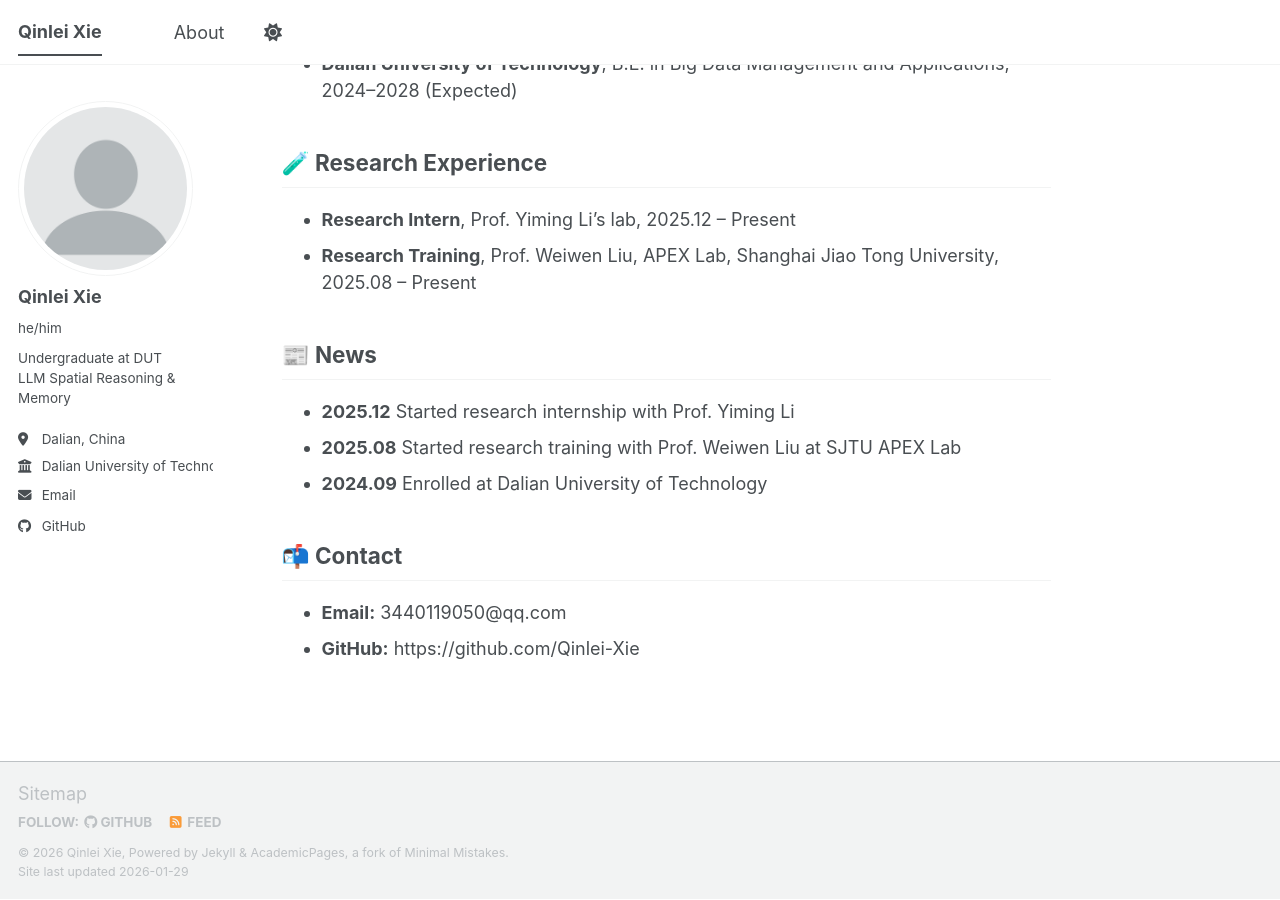
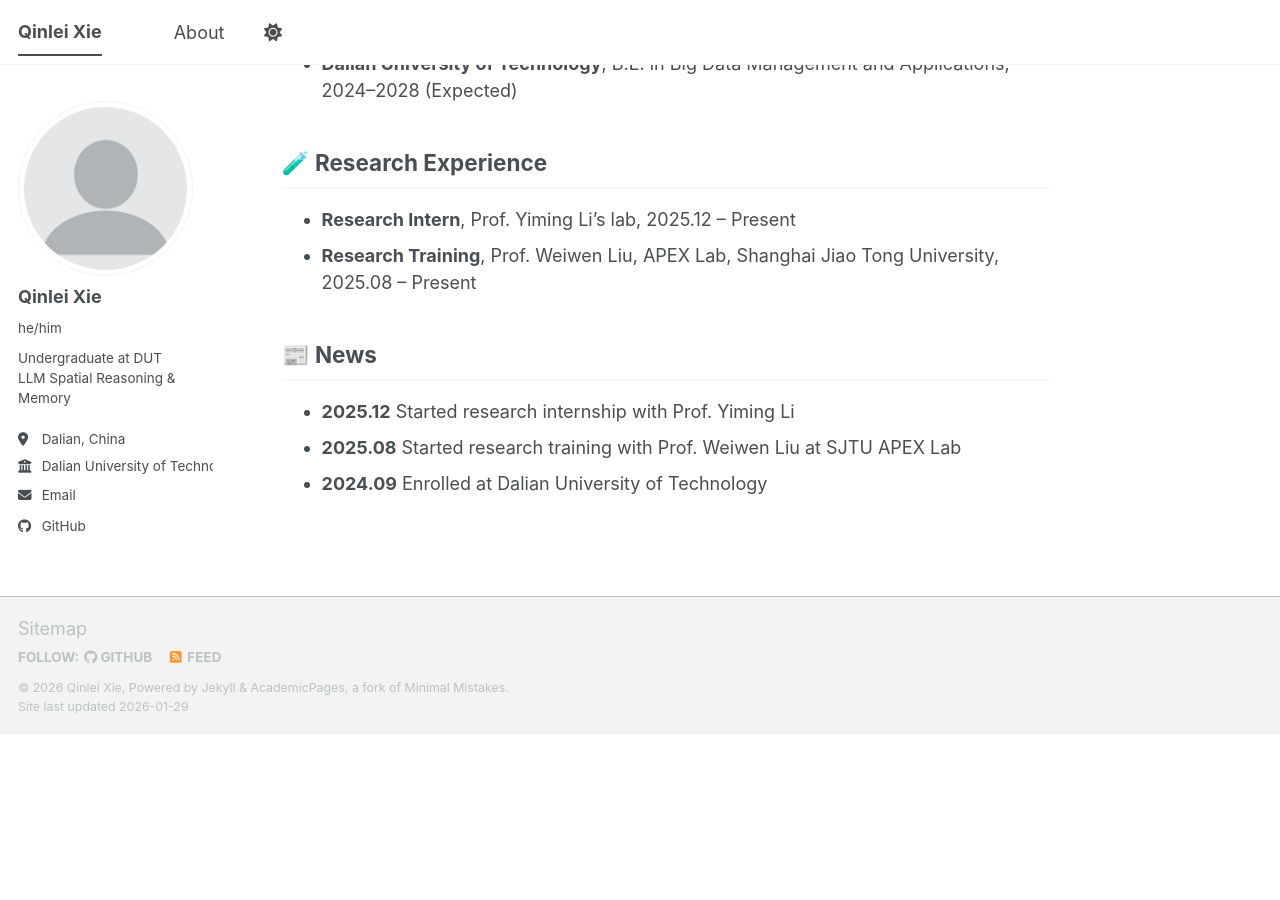
Before and after one commit to Qinlei-Xie/Qinlei-Xie.github.io, a Jekyll site: the page built from index.md, in a window 1280 px wide and 900 px high, scrolled down 673 px. Built offline with Jekyll 4.4.1, drawn with Linux system fonts in a browser that asks for light colours; a script bundle is joined from its source files by our own code; library files that are not in the unit come from our copies; after the commit the page ends 1407 px from its top, so only the background shows below that.

Commit message:
删除重复信息

```diff
--- a/index.md
+++ b/index.md
@@ -6,7 +6,7 @@ author_profile: true
 classes: wide   # 可选：让正文更宽一点，更像 yimingli-page 那种“开阔感”
 ---
 
-## 👋 About Me
+## About Me
 
 Hello! 👋 I am Qinlei Xie (谢钦磊), an undergraduate student (Class of 2024) at Dalian University of Technology, majoring in Big Data Management and Applications.
 
@@ -34,8 +34,3 @@ Meanwhile, I am interested in memory reliability — the human brain should not
 - **2025.12** Started research internship with Prof. Yiming Li
 - **2025.08** Started research training with Prof. Weiwen Liu at SJTU APEX Lab
 - **2024.09** Enrolled at Dalian University of Technology
-
-## 📬 Contact
-
-- **Email:** 3440119050@qq.com
-- **GitHub:** https://github.com/Qinlei-Xie
```
